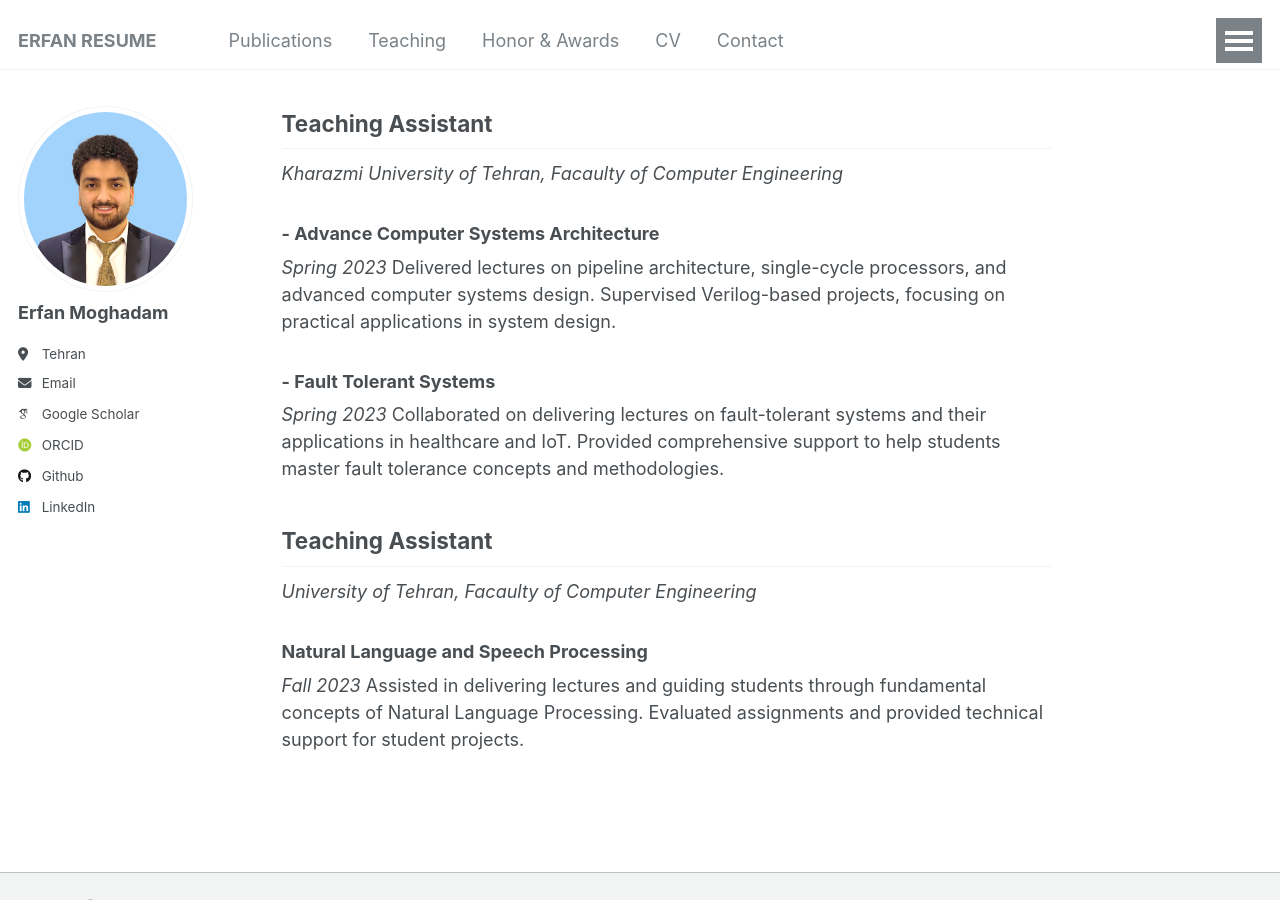
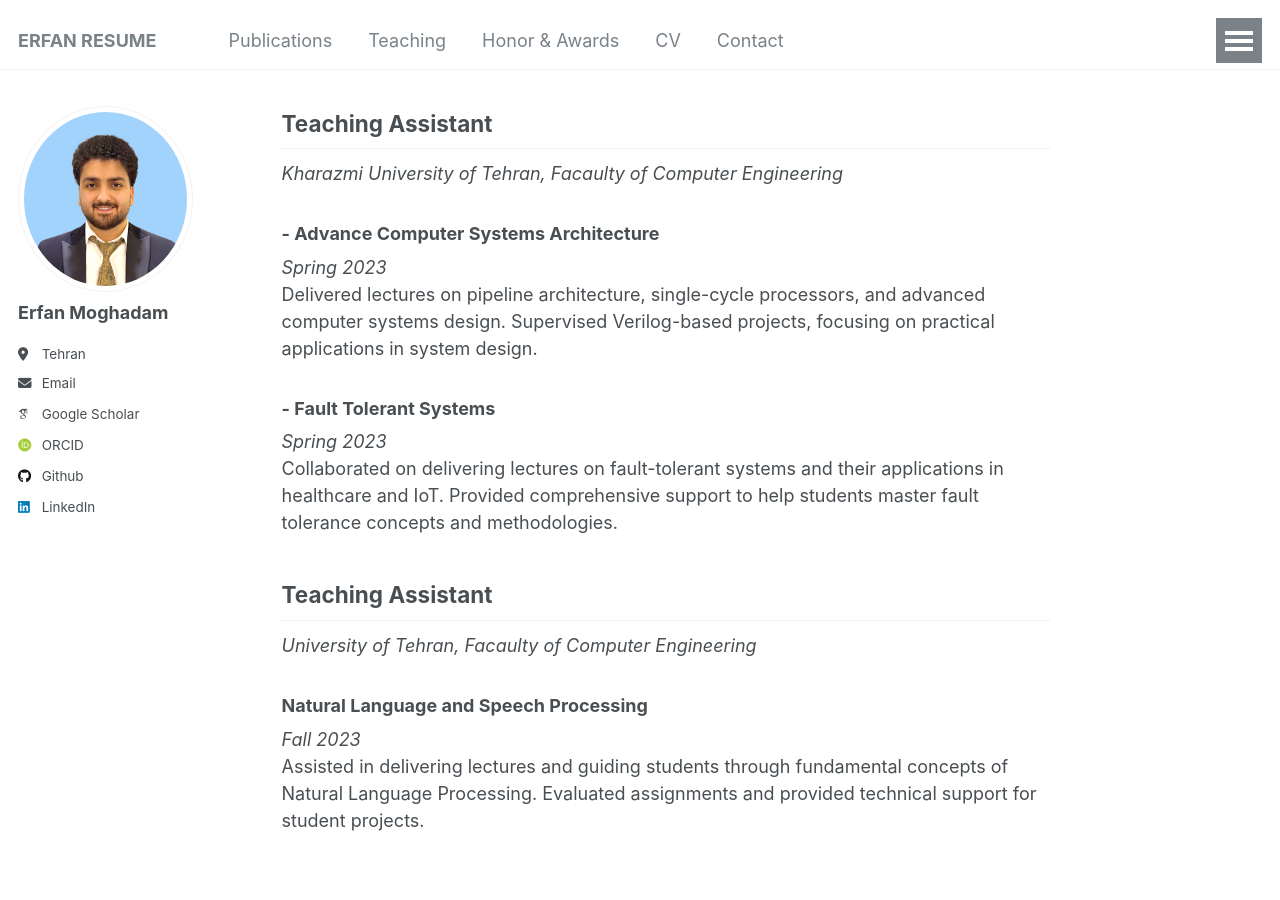
Before and after one commit to erfanresume/erfanresume.github.io, a Jekyll site: the page built from _pages/teaching.md, in a window 1280 px wide and 900 px high, scrolled down 719 px. Built offline with Jekyll 4.4.1, drawn with Linux system fonts in a browser that asks for light colours; some web fonts are replaced.

```diff
--- a/_pages/teaching.md
+++ b/_pages/teaching.md
@@ -21,14 +21,14 @@ Collaborated on delivering lectures, grade assignments, and assist students with
 ## Teaching Assistant
 *Kharazmi University of Tehran, Facaulty of Computer Engineering*
 ### - Advance Computer Systems Architecture
-*Spring 2023*
+*Spring 2023*<br>
 Delivered lectures on pipeline architecture, single-cycle processors, and advanced computer systems design. Supervised Verilog-based projects, focusing on practical applications in system design.
 ### - Fault Tolerant Systems
-*Spring 2023*
+*Spring 2023*<br>
 Collaborated on delivering lectures on fault-tolerant systems and their applications in healthcare and IoT. Provided comprehensive support to help students master fault tolerance concepts and methodologies.
 
 ## Teaching Assistant
 *University of Tehran, Facaulty of Computer Engineering*
 ### Natural Language and Speech Processing
-*Fall 2023*
+*Fall 2023*<br>
 Assisted in delivering lectures and guiding students through fundamental concepts of Natural Language Processing. Evaluated assignments and provided technical support for student projects.
```
